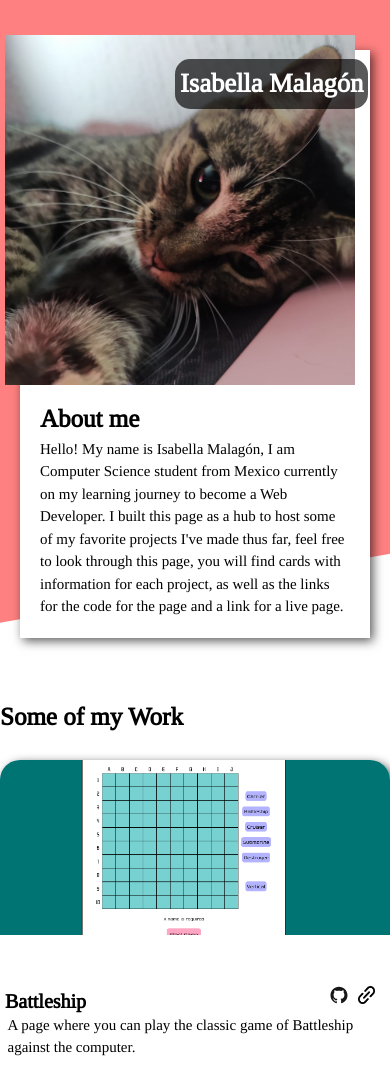
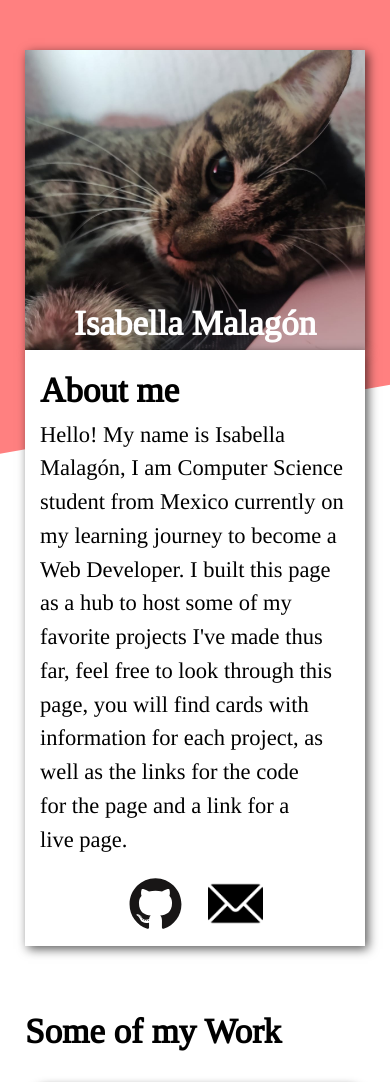
Before and after one commit to Kauboimausu/homepage, a website built with webpack: page src/template.html in a window 390 px wide. Shown: the top 1082 px of the page. Built offline with nearby package versions, Linux system fonts and the light colour scheme.

Commit message:
Page reactivity finished
Page reactivity finished, now only need to check accesibility is alright

```diff
--- a/src/style.css
+++ b/src/style.css
@@ -29,11 +29,14 @@
 
 /* Main, reusable layout */
 
+html, body {
+    overflow-x: hidden;
+}
+
 body {
     display: flex;
     flex-direction: column;
     align-items: center;
-    overflow-x: hidden;
 }
 
 main {
@@ -278,7 +281,12 @@ footer {
 
 }
 
- @media (max-width: 1000px) {
+ @media (min-width: 500px) and (max-width: 1000px) {
+
+    .background-decor {
+        top: -40vh;
+    }
+
 
     header {
         display: inline-block;
@@ -375,3 +383,116 @@ footer {
     }
 
  }
+
+@media (max-width: 500px) {
+
+    .background-decor {
+        top: -50vh;
+    }
+
+    main {
+        gap: 3rem;
+    }
+
+    header {
+        display: flex;
+        align-items: center;
+        flex-direction: column;
+        width: 100%;
+        margin-top: 5rem;
+    }
+
+    .pfp-and-name {
+        box-shadow: 3px 3px 10px rgb(0, 0, 0, .65);
+        height: 30rem;
+        display: flex;
+        align-items: flex-end;
+        justify-content: center;
+    }
+
+    .pfp-and-name, .about-me-info {
+        width: 34rem;
+    }
+
+    .about-me-info {
+        padding: 1.5rem;
+    }
+
+    .about-me {
+        font-size: 3.5rem;
+    }
+
+    .about-paragraph {
+        font-size: 2.25rem;
+    }
+
+    .header-icon {
+        width: 5.5rem;
+    }
+
+    .contact-icons {
+        margin-top: 20px;
+        justify-content: center;
+    }
+
+    .projects-showcase {
+        grid-template-columns: minmax(250px, 340px);
+    }
+
+    .projects-showcase-title {
+        font-size: 3.5rem;
+    }
+
+    .project-card {
+        max-height: 50rem;
+    }
+
+    .project-name {
+        font-size: 2.75rem;
+    }
+
+    .project-card-info {
+        height: 100%;
+        padding: 1.5rem 2.5rem;
+        grid-template-columns: 2fr 1fr;
+        grid-template-rows: 4rem 1fr;
+    }
+
+    .project-description {
+        font-size: 1.85rem;
+    }
+
+    .project-links img {
+        width: 3.15rem;
+    }
+
+    .footer-wrap {
+        width: 100%;
+        flex-direction: column;
+    }
+
+    .contact-info {
+        padding: 2rem 3rem;
+        font-size: 2.5rem;
+        gap: 1.25rem;
+    }
+
+    .phone-contact, .email-contact {
+        gap: 1.5rem;
+    }
+
+    .contact-icon {
+        width: 3.25rem;
+        height: 3.25rem;
+    }
+
+    .link-contacts {
+        justify-content: center;
+    }
+
+    .footer-icon {
+        width: 4.5rem;
+        height: auto;
+    }
+
+}
```
